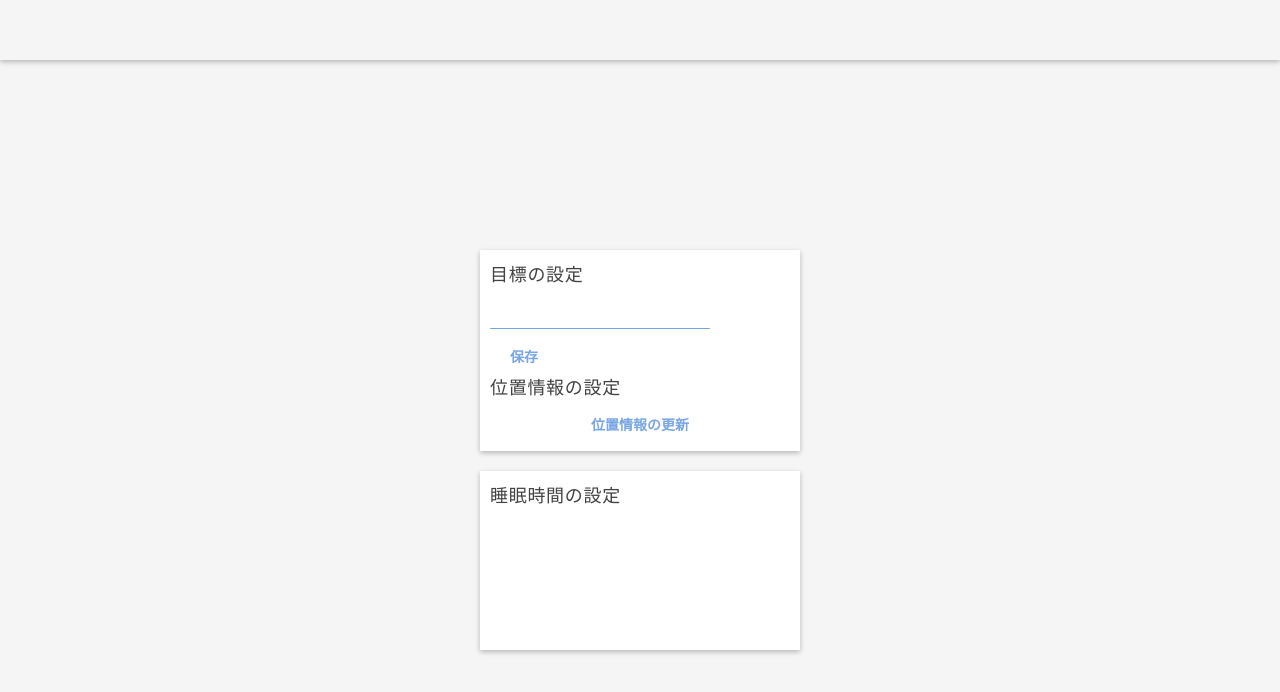
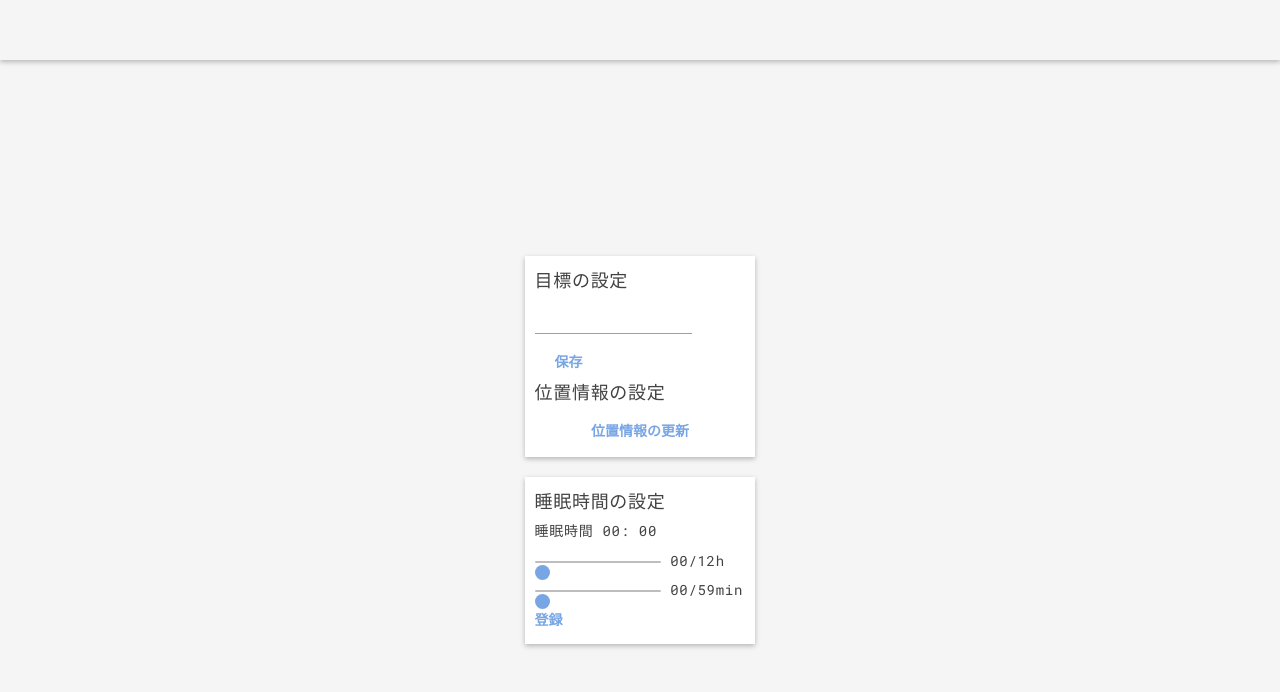
Before and after one commit to kkenya/TimeManager, a website: page index.html in a window 1280 px wide. Shown: the part 1540-2232 px from the top of the page. Drawn offline with nearby package versions, Linux system fonts and the light colour scheme; a web font is replaced by a local one.

Commit message:
sleeptimeの設定を追加

```diff
--- a/index.html
+++ b/index.html
@@ -11,6 +11,8 @@
     <!-- js -->
     <script src="https://cdnjs.cloudflare.com/ajax/libs/Chart.js/2.7.1/Chart.min.js"></script>
     <script src="https://cdnjs.cloudflare.com/ajax/libs/moment.js/2.20.1/moment-with-locales.js"></script>
+    <!-- todo test用に初期データを保存する -->
+    <script src="scripts/testData.js"></script>
     <script src="scripts/chart.js"></script>
     <script src="scripts/scroll.js" defer></script>
     <script src="scripts/TimeManagerDB.js" defer></script>
@@ -72,7 +74,19 @@
                 </div>
                 <div class="card">
                     <h1>睡眠時間の設定</h1>
-                    <canvas id="sleep_hours_area"></canvas>
+                    <p>睡眠時間
+                        <span id="sleep_hour_output">00</span>:
+                        <span id="sleep_min_output">00</span>
+                    </p>
+                    <input id="sleep_hour" type="range" min="0" max="12" step="1" list="hour_scale" value="0" />
+                    <span id="sleep_hour_label">00</span>/12h
+                    <br>
+                    <input id="sleep_min" type="range" min="0" max="60" step="10" list="min_scale" value="0">
+                    <span id="sleep_min_label">00</span>/59min
+                    <br>
+                    <input type="button" id="submit_sleep_time" value="登録">
+                    <datalist id="hour_scale"></datalist>
+                    <datalist id="min_scale"></datalist>
                 </div>
             </section>
         </div>
--- a/scripts/script.js
+++ b/scripts/script.js
@@ -19,10 +19,17 @@ idb.open()
             if (!status) status = "active";
             status == "active" ? stateText.textContent = ACTIVE_STR : stateText.textContent = REST_STR;
         });
+        idb.getAdviceOfSettings((advice) => {
+            adviceElement.innerHTML = advice;
+        });
         idb.getSleepTimeOfSettings((sleepTime) => {
             console.log("sleeptime is");
             console.log(sleepTime);
-        })
+        });
+        idb.getLatLngOfSettings((latLng) => {
+            console.log("latLng is");
+            console.log(latLng);
+        });
     })
     .catch(error => console.error(error));
 
@@ -62,13 +69,21 @@ stateBtn.addEventListener("click", () => {
     idb.getWeekRecordOfDate(after)
     .then((week) => console.log(week))
     .catch((reason) => console.log(reason));
+    //睡眠時間を保存する
+    const sleepTime = 600000;
+    idb.addSleepTimeOfSettings(sleepTime);
+    //緯度経度を取得する
+    idb.addLatLngOfSettings({lat: 0, lng: 0});
+    //アドバイスを保存する
+    const testStr = moment().format('HH:mm:ss');
+    idb.addAdviceOfSettings(testStr);
+    idb.getAdviceOfSettings((advice) => {
+        adviceElement.innerHTML = advice;
+    });
     /**
      *
      *
      */
-
-     const sleepTime = 600000;
-     idb.addSleepTimeOfSettings(sleepTime);
 });
 
 goalBtn.addEventListener("click", () => {
@@ -76,3 +91,81 @@ goalBtn.addEventListener("click", () => {
     idb.addGoalOfSettings(goal);
     targetElement.innerHTML = goal;
 });
+
+/* 睡眠時間の設定に関するDOM操作 */
+// 睡眠時間の表示
+const hourOutput = document.getElementById("sleep_hour_output"),
+    minOutput = document.getElementById("sleep_min_output");
+// レンジ入力欄のエレメント
+const hourRange = document.getElementById("sleep_hour"),
+    minRange = document.getElementById("sleep_min");
+// 睡眠時間の設定に使用するボタン
+const setSleepTime = document.getElementById("submit_sleep_time");
+// 入力欄のラベル
+const hourLabel = document.getElementById("sleep_hour_label");
+const minLabel = document.getElementById("sleep_min_label");
+
+let sleepTime = 0;   // 睡眠時間
+
+hourRange.addEventListener("change", function (e) {
+    hourOutput.innerHTML = ("0" + this.value).slice(-2);
+    hourLabel.innerHTML = ("0" + this.value).slice(-2)
+}, true);
+
+minRange.addEventListener("change", function (e) {
+    if (this.value == "60") {
+        minOutput.innerHTML = "59";
+        minLabel.innerHTML = "59";
+    } else {
+        minOutput.innerHTML = this.value;
+        minLabel.innerHTML = this.value;
+    }
+}, true);
+
+setSleepTime.addEventListener("click", () => {
+    sleepTime = 0;
+    if (minRange.value == "60") {
+        sleepTime += 59 * 60 * 1000;
+    } else {
+        sleepTime += parseInt(minRange.value) * 60 * 1000;
+    }
+    sleepTime += parseInt(hourRange.value) * 60 * 60 * 1000;
+    console.log(sleepTime);
+}, true);
+
+// 睡眠時間(時間)の目盛り
+const hourScaleDataList = document.getElementById("hour_scale");
+const hourScaleOption = document.createElement("option");
+for (let i = 0; i < 13; i++) {
+    hourScaleDataList.insertAdjacentHTML('beforeend',
+        `<option>${i}</option>`);
+}
+
+// 睡眠時間(分)の目盛り
+const minScaleDataList = document.getElementById("min_scale");
+const minScaleOption = document.createElement("option");
+for (let i = 0; i < 7; i++) {
+    minScaleDataList.insertAdjacentHTML('beforeend',
+        `<option>${i * 10}</option>`);
+}
+
+// =====================================================
+// グラフの作成を行うクラスのテスト
+// こんな感じで使って
+// なんか不都合あったら教えて
+// -----------------------------------------------------
+// コンテキスト(テスト用)
+const ctx1 = document.getElementById("weekly_data_canvas").getContext("2d"),
+    ctx2 = document.getElementById("daily_data_canvas").getContext("2d");
+// データ(テスト用)
+let data1 = [18000000, 18000000, 18000000, 18000000, 18000000, 18000000, 18000000],
+    data2 = 18000000;
+// ラベル(テスト用)
+let labels = ["Mon.", "Tues.", "Wed.", "Thurs.", "Fri.", "Sat.", "San."];
+// 睡眠時間(テスト用)
+let sleepT = 8 * 60 * 60 * 1000;
+// 一週間のグラフ    WeeklyChart(2Dcontext, array(7)[num], array(7)[string], number)
+const sampleChart1 = new WeeklyChart(ctx1, data1, labels, sleepT);
+// 一日分のグラフ    WeeklyChart(2Dcontext, array(7)[num], , number)
+let sampleChart2 = new DailyChart(ctx2, data2, sleepT);
+// =====================================================
--- a/styles/style.css
+++ b/styles/style.css
@@ -168,3 +168,24 @@ canvas {
     left: 50%;
     transform: translateX(-50%);
 }
+
+input[type="range"] {
+    -webkit-appearance: none;
+    -moz-appearance: none;
+    -ms-progress-appearance: none;
+    height: 2px;
+    width: 60%;
+    border-radius: 6px;
+    background-color: rgba(0, 0, 0, 0.26);
+    vertical-align: middle;
+}
+
+input[type="range"]::-webkit-slider-thumb {
+    -webkit-appearance: none;
+    -moz-appearance: none;
+    -ms-progress-appearance: none;
+    width: 15px;
+    height: 15px;
+    background-color: #78a6e4;
+    border-radius: 50%;
+}
```
